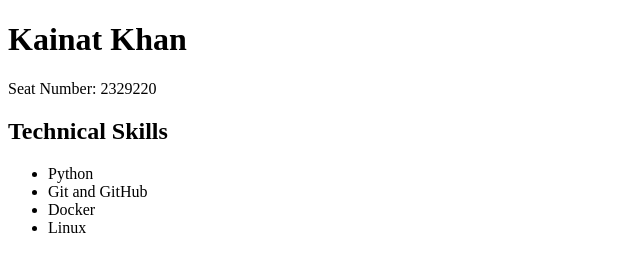
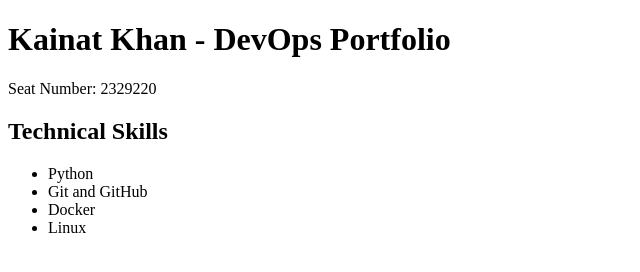
Before and after one commit to KainatKhan625/devops-a-2329220, a plain HTML site: page site/index.html in a window 1280 px wide. Shown: the whole page, without its empty margins (0-640 px from the left). Drawn offline with Linux system fonts and the light colour scheme.

Commit message:
Update portfolio heading

```diff
--- a/site/index.html
+++ b/site/index.html
@@ -5,7 +5,7 @@
   <title>My Portfolio</title>
 </head>
 <body>
-  <h1>Kainat Khan</h1>
+  <h1>Kainat Khan - DevOps Portfolio</h1>
   <p>Seat Number: 2329220</p>
   <h2>Technical Skills</h2>
   <ul>
```
